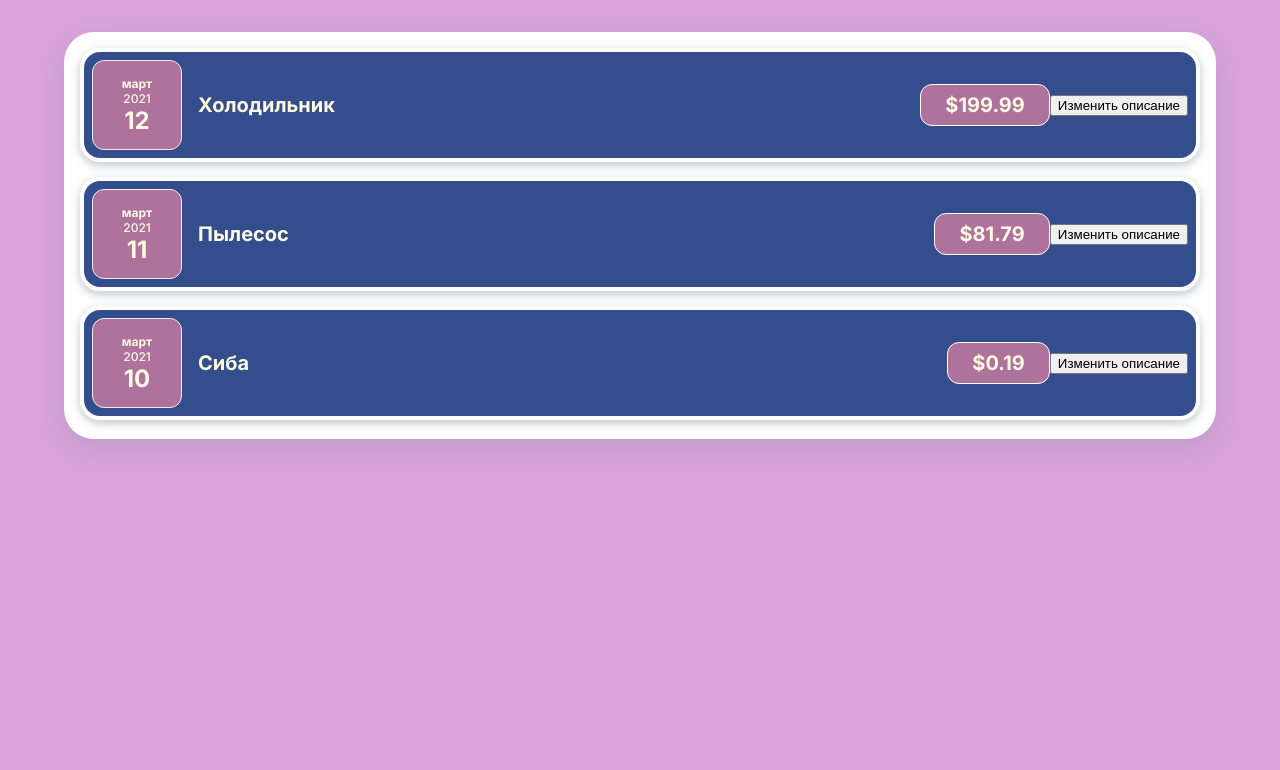
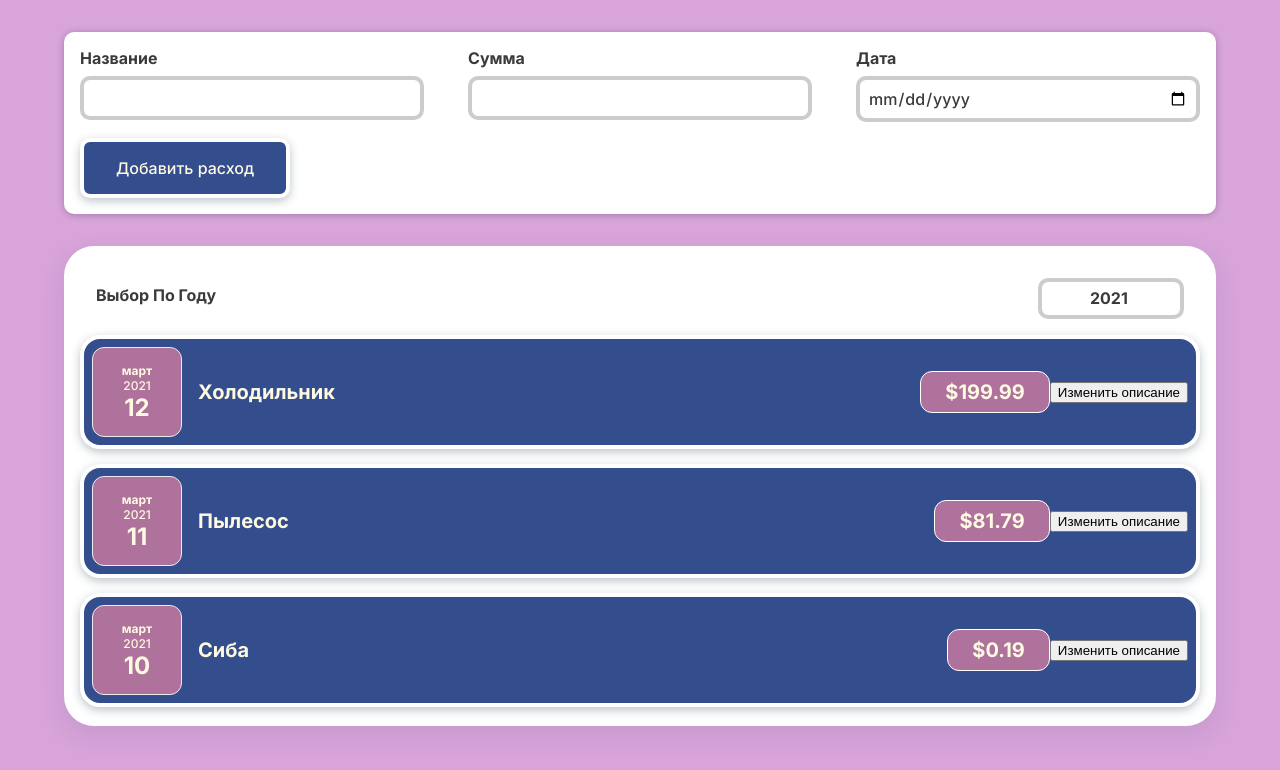
Before and after one commit to Alemy75/learning-react, a React (Create React App) app: page / in a window 1280 px wide. Shown: the top 770 px of the page. Built offline with nearby package versions, Linux system fonts and the light colour scheme.

Commit message:
Создание фильтра для покупок

```diff
--- a/src/App.jsx
+++ b/src/App.jsx
@@ -1,4 +1,5 @@
 import CostItems from "./Components/Costs/CostItems";
+import NewCost from "./Components/NewCost/NewCost";
 
 const App = () => {
 
@@ -20,8 +21,14 @@ const App = () => {
         },
     ]
 
+    const addCostHandler = (cost) => {
+        console.log(cost)
+        console.log('App comp')
+    }
+
     return (
         <div className="App">
+            <NewCost onAddCost={addCostHandler}/>
             <CostItems
                 costs = {costs}
             />
--- /dev/null
+++ b/src/Components/Costs/CostFilter.css
@@ -0,0 +1,33 @@
+.costs-filter {
+  color: white;
+  padding: 0 1rem;
+}
+
+.costs-filter__control {
+  display: flex;
+  width: 100%;
+  align-items: center;
+  justify-content: space-between;
+  margin: 1rem 0;
+}
+
+.costs-filter label {
+  font-weight: bold;
+  margin-bottom: 0.5rem;
+  color: #3a3a3a;
+}
+
+.costs-filter select {
+  all: unset;
+  color: #3a3a3a;
+  font: inherit;
+  padding: 0.5rem 3rem;
+  font-weight: bold;
+  border-radius: 10px;
+  border: 4px solid #ccc;
+  transition: all 0.3s ease;
+}
+
+.costs-filter select:focus {
+  border: 4px solid #95ceff;
+}
--- /dev/null
+++ b/src/Components/Costs/CostFilter.jsx
@@ -0,0 +1,23 @@
+import "./CostFilter.css";
+
+const CostsFilter = (props) => {
+    const yearChangeHandler = (event) => {
+        props.onChangeYear(event.target.value)
+    };
+
+    return (
+        <div className="costs-filter">
+            <div className="costs-filter__control">
+                <label>Выбор По Году</label>
+                <select value={props.year} onChange={yearChangeHandler}>
+                    <option value="2022">2022</option>
+                    <option value="2021">2021</option>
+                    <option value="2020">2020</option>
+                    <option value="2019">2019</option>
+                </select>
+            </div>
+        </div>
+    );
+};
+
+export default CostsFilter;
--- a/src/Components/Costs/CostItems.jsx
+++ b/src/Components/Costs/CostItems.jsx
@@ -1,9 +1,24 @@
 import CostItem from './CostItem'
 import './CostItems.css'
+import Card from '../UI/Card'
+import CostFilter from "./CostFilter";
+import {useState} from "react";
 
 const CostItems = (props) => {
+	const [selectedYear, setSelectedYear] = useState('2021')
+
+
+	const onChangeYear = (year) => {
+		setSelectedYear(year)
+	}
+
 	return (
-		<div className='costs'>
+		<div>
+			<Card className='costs'>
+				<CostFilter
+					year={selectedYear}
+					onChangeYear={onChangeYear}
+				/>
 				<CostItem
 					date={props.costs[0].date}
 					desc={props.costs[0].description}
@@ -19,6 +34,7 @@ const CostItems = (props) => {
 					desc={props.costs[2].description}
 					price={props.costs[2].price}
 				/>
+			</Card>
 		</div>
 	)
 }
--- /dev/null
+++ b/src/Components/NewCost/CostForm.css
@@ -0,0 +1,48 @@
+.new-cost__controls {
+  display: flex;
+  justify-content: space-between;
+  flex-wrap: wrap;
+  gap: 1rem;
+  margin-bottom: 1rem;
+  text-align: left;
+}
+
+.new-cost__control label {
+  font-weight: bold;
+  margin-bottom: 0.5rem;
+  display: block;
+  color: #3a3a3a;
+}
+
+.new-cost__control input {
+  all: unset;
+  font: inherit;
+  padding: 0.5rem;
+  border-radius: 10px;
+  border: 4px solid #ccc;
+  width: 20rem;
+  max-width: 100%;
+  color: #3a3a3a;
+  transition: all 0.6s ease;
+}
+
+.new-cost__control input:focus {
+  border: 4px solid #95ceff;
+}
+
+.new-cost__control::placeholder {
+  color: #ccc;
+}
+
+.new-cost__actions {
+  text-align: left;
+}
+
+@media (max-width: 1160px) {
+  .new-cost__controls {
+    flex-direction: column;
+  }
+  .new-cost__control {
+    width: 100%;
+  }
+}
--- /dev/null
+++ b/src/Components/NewCost/CostForm.jsx
@@ -0,0 +1,96 @@
+import React, {useState} from 'react';
+import './CostForm.css'
+
+
+const CostForm = (props) => {
+    const [inputName, setInputName] = useState('')
+    const [inputCost, setInputCost] = useState('')
+    const [inputDate, setInputDate] = useState('')
+
+    const nameChangeHandler = (event) => {
+        setInputName(event.target.value)
+    }
+
+    const costChangeHandler = (event) => {
+        setInputCost(event.target.value)
+    }
+
+    const dateChangeHandler = (event) => {
+        setInputDate(event.target.value)
+    }
+
+    const submitHandler = (event) => {
+        event.preventDefault();
+
+        const costData = {
+            name: inputName,
+            cost: inputCost,
+            date: new Date(inputDate)
+        }
+
+        props.onSaveCostData(costData)
+        setInputName('')
+        setInputCost('')
+        setInputDate('')
+    }
+
+    return (
+        <form onSubmit={submitHandler}>
+            <div className="new-cost__controls">
+                <div className="new-cost__control">
+                    <label>Название</label>
+                    <input
+                        type="text"
+                        value={inputName}
+                        onChange={nameChangeHandler}
+                    />
+                </div>
+                <div className="new-cost__control">
+                    <label>Сумма</label>
+                    <input
+                        type="number"
+                        min='0.01'
+                        step='0.01'
+                        value={inputCost}
+                        onChange={costChangeHandler}
+                    />
+                </div>
+                <div className="new-cost__control">
+                    <label>Дата</label>
+                    <input
+                        type="date"
+                        min='2019-01-01'
+                        step='2023-01-20'
+                        value={inputDate}
+                        onChange={dateChangeHandler}
+                    />
+                </div>
+            </div>
+            <div className="new-cost__actions">
+                <button type='submit'>Добавить расход</button>
+            </div>
+        </form>
+    );
+}
+
+export default CostForm;
+
+
+// Альтернатива для перезаписи
+// предидущего состояния через функцию,
+// которая возвращает полное предидущее состояние
+
+// setUserInput((previous) => {
+//     return {
+//         ...previous,
+//         name: event.target.value
+//     }
+// })
+
+// Использование одного состояния
+
+// const [userInput, setUserInput] = useState({
+//     name: '',
+//     cost: '',
+//     date: '',
+// })
--- /dev/null
+++ b/src/Components/NewCost/NewCost.css
@@ -0,0 +1,31 @@
+.new-cost {
+  background-color: #ffffff;
+  padding: 1rem;
+  margin: 2rem auto;
+  width: 70rem;
+  max-width: 95%;
+  border-radius: 10px;
+  text-align: center;
+  box-shadow: 0 1px 7px rgba(0, 0, 0, 0.25);
+}
+
+.new-cost button {
+  font: inherit;
+  cursor: pointer;
+  padding: 1rem 2rem;
+  border: 4px solid #fff;
+  background-color: #334d8d;
+  color: #fefae1;
+  border-radius: 10px;
+  margin-right: 3px;
+  -webkit-box-shadow: 0px 3px 10px 0px rgba(34, 60, 80, 0.3);
+  -moz-box-shadow: 0px 3px 10px 0px rgba(34, 60, 80, 0.3);
+  box-shadow: 0px 3px 10px 0px rgba(34, 60, 80, 0.3);
+  transition: all 0.2s ease;
+}
+
+.new-cost button:hover,
+.new-cost button:active {
+  background-color: #243662;
+  border-color: #fff;
+}
--- /dev/null
+++ b/src/Components/NewCost/NewCost.jsx
@@ -0,0 +1,21 @@
+import React from 'react';
+import './NewCost.css'
+import CostForm from "./CostForm";
+
+
+const NewCost = (props) => {
+    const saveCostDataHandler = (inputCostData) => {
+        const costData = {
+            ...inputCostData,
+            id: Math.random().toString(),
+        }
+        props.onAddCost(costData)
+    }
+    return (
+        <div className='new-cost'>
+            <CostForm onSaveCostData={saveCostDataHandler}/>
+        </div>
+    );
+}
+
+export default NewCost
```
Lines whose indentation alone changed are shown as unchanged.
